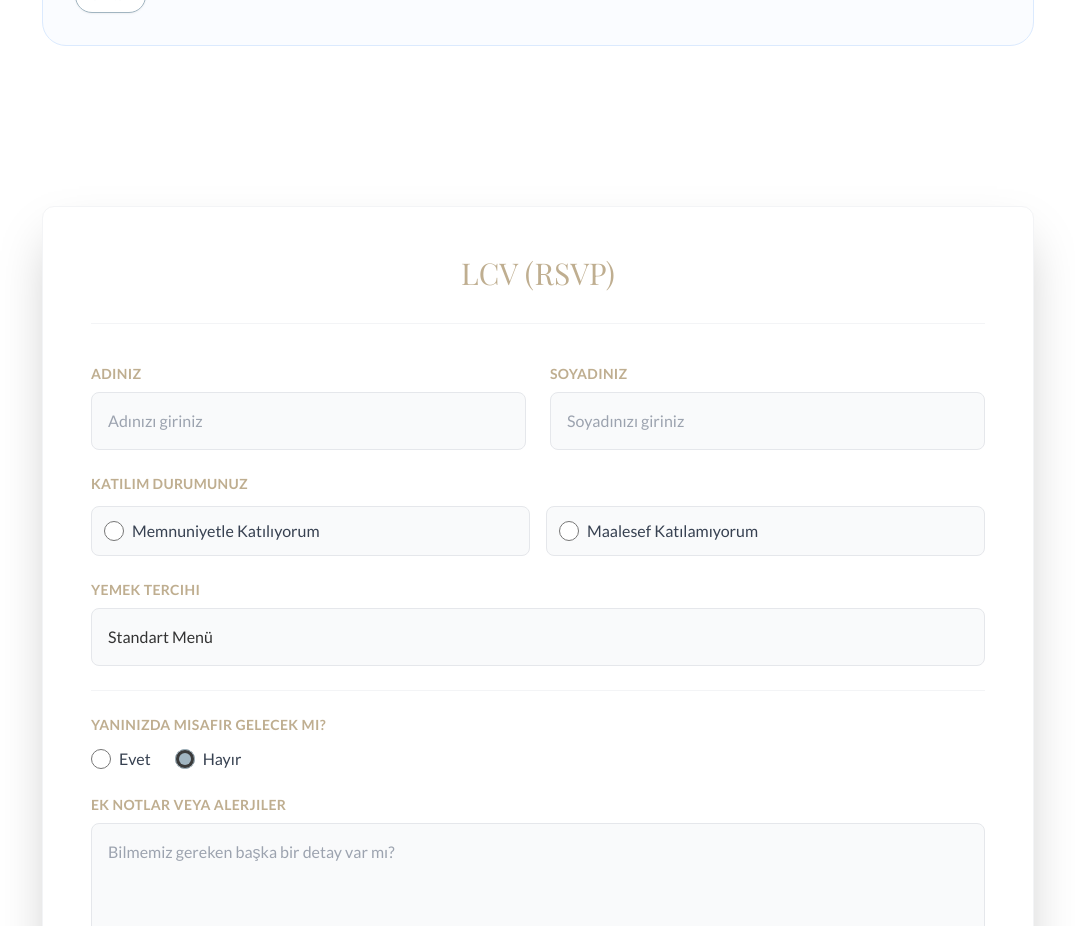
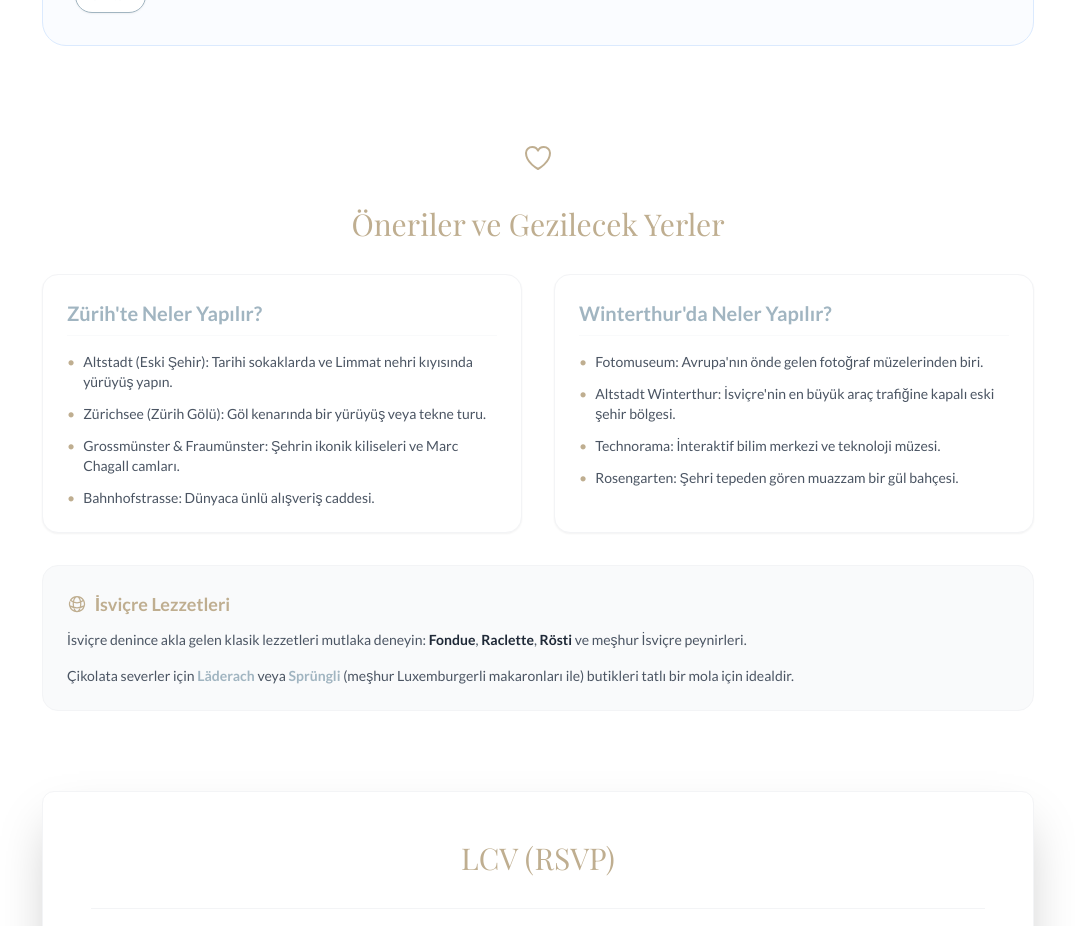
Before and after one commit to Ecomak/wedding, a React (Vite) app: page / in a window 1280 px wide. Shown: the part 1900-2826 px from the top of the page, without its empty margins (102-1177 px from the left). Built offline with nearby package versions, Linux system fonts and the light colour scheme; a web font is replaced by a local one.

Commit message:
Update App.tsx

```diff
--- a/App.tsx
+++ b/App.tsx
@@ -10,6 +10,7 @@ const App: React.FC = () => {
   const [lang, setLang] = useState<Language>('TR');
   const t = TRANSLATIONS[lang];
 
+  // Using a relative path starting with ./ is crucial for GitHub Pages subdirectories like /wedding/
   const mainImageUrl = `${import.meta.env.BASE_URL}IMG-20251214-WA0060~2.jpg`;
 
   return (
@@ -33,6 +34,7 @@ const App: React.FC = () => {
               alt="Emel & Onur"
               className="w-full h-auto rounded-xl object-cover aspect-[4/3] md:aspect-video"
               onError={(e) => {
+                // Fallback in case there is a typo in the repo filename (IMG vs MG)
                 const target = e.target as HTMLImageElement;
                 if (!target.src.includes('MG-')) {
                    target.src = target.src.replace('IMG-', 'MG-');
@@ -49,13 +51,53 @@ const App: React.FC = () => {
             </p>
           </section>
 
-          {/* Schedule Section - REMOVED */}
-          {false && (
-            <section id="schedule" className="text-center scroll-mt-24">
-              {/* ...Schedule content... */}
+          {/* Schedule Section */}
+          <section id="schedule" className="hidden text-center scroll-mt-24">
+             <div className="inline-block p-4 mb-4 rounded-full bg-gold-light/10 text-gold">
+              <svg xmlns="http://www.w3.org/2000/svg" fill="none" viewBox="0 0 24 24" strokeWidth={1.5} stroke="currentColor" className="w-8 h-8">
+                <path strokeLinecap="round" strokeLinejoin="round" d="M12 6v6h4.5m4.5 0a9 9 0 11-18 0 9 9 0 0118 0z" />
+              </svg>
+            </div>
+            <h2 className="text-3xl text-gold playfair mb-10">{t.scheduleTitle}</h2>
+
+            <div className="space-y-8 relative before:absolute before:inset-0 before:ml-5 before:-translate-x-px md:before:mx-auto md:before:translate-x-0 before:h-full before:w-0.5 before:bg-gradient-to-b before:from-transparent before:via-slate-200 before:to-transparent">
+
+              {/* Arrival */}
+              <div className="relative flex items-center justify-between md:justify-normal md:odd:flex-row-reverse group">
+                <div className="flex items-center justify-center w-10 h-10 rounded-full border border-white bg-[#A1B5C1] text-white shadow shrink-0 md:order-1 md:group-odd:-translate-x-1/2 md:group-even:translate-x-1/2">
+                  <span className="text-xs font-bold">13:30</span>
+                </div>
+                <div className="w-[calc(100%-4rem)] md:w-[calc(50%-2.5rem)] p-4 rounded border border-slate-100 bg-white shadow-sm text-left">
+                  <h3 className="font-bold text-gray-800">{t.arrivalTitle}</h3>
+                  <p className="text-sm text-gray-500">{t.arrivalText}</p>
+                </div>
+              </div>
+
+              {/* Celebration */}
+              <div className="relative flex items-center justify-between md:justify-normal md:odd:flex-row-reverse group">
+                <div className="flex items-center justify-center w-10 h-10 rounded-full border border-white bg-[#A1B5C1] text-white shadow shrink-0 md:order-1 md:group-odd:-translate-x-1/2 md:group-even:translate-x-1/2">
+                  <span className="text-xs font-bold">16:00</span>
+                </div>
+                <div className="w-[calc(100%-4rem)] md:w-[calc(50%-2.5rem)] p-4 rounded border border-slate-100 bg-white shadow-sm text-left">
+                  <h3 className="font-bold text-gray-800">{t.celebrationTitle}</h3>
+                  <p className="text-sm text-gray-500">Kulturhaus Villa Sträuli</p>
+                </div>
+              </div>
+
+
+              {/* Closing */}
+              <div className="relative flex items-center justify-between md:justify-normal md:odd:flex-row-reverse group">
+                <div className="flex items-center justify-center w-10 h-10 rounded-full border border-white bg-[#BFAE90] text-white shadow shrink-0 md:order-1 md:group-odd:-translate-x-1/2 md:group-even:translate-x-1/2">
+                  <span className="text-xs font-bold">23:30</span>
+                </div>
+                <div className="w-[calc(100%-4rem)] md:w-[calc(50%-2.5rem)] p-4 rounded border border-slate-100 bg-white shadow-sm text-left">
+                  <h3 className="font-bold text-gray-800">{t.closingTitle}</h3>
+                  <p className="text-sm text-gray-500">Kulturhaus Villa Sträuli</p>
+                </div>
+              </div>
+
+            </div>
           </section>
-          )}
-
 {/* Location Section */}
 <section id="location" className="text-center scroll-mt-24">
   <div className="inline-block p-4 mb-4 rounded-full bg-blue-50 text-[#A1B5C1]">
@@ -66,7 +108,9 @@ const App: React.FC = () => {
   </div>
   <h2 className="text-3xl text-gold playfair mb-8">{t.locationTitle}</h2>
 
+  {/* CHANGE: Swapped grid for flex + justify-center to center the single card */}
   <div className="flex justify-center mb-12 px-4">
+    {/* Winterthur Venue */}
     <div className="bg-white p-8 rounded-2xl border border-gray-100 shadow-sm flex flex-col justify-between text-left w-full max-w-md">
       <div>
         <h3 className="text-xl font-bold text-gray-800 mb-2">{t.venueWinterthurTitle}</h3>
@@ -86,6 +130,7 @@ const App: React.FC = () => {
     </div>
   </div>
 
+            {/* Transport Advice Section */}
             <div className="p-8 bg-blue-50/30 rounded-3xl border border-blue-100 text-left">
               <h3 className="text-xl font-bold text-[#A1B5C1] mb-4 flex items-center gap-3">
                 <svg xmlns="http://www.w3.org/2000/svg" fill="none" viewBox="0 0 24 24" strokeWidth={1.5} stroke="currentColor" className="w-6 h-6">
@@ -111,7 +156,72 @@ const App: React.FC = () => {
 
           {/* Attractions Section */}
           <section id="attractions" className="text-center scroll-mt-24">
-            {/* ...existing Attractions content... */}
+            <div className="inline-block p-4 mb-4 rounded-full bg-gold-light/10 text-gold">
+              <svg xmlns="http://www.w3.org/2000/svg" fill="none" viewBox="0 0 24 24" strokeWidth={1.5} stroke="currentColor" className="w-8 h-8">
+                <path strokeLinecap="round" strokeLinejoin="round" d="M21 8.25c0-2.485-2.099-4.5-4.688-4.5-1.935 0-3.597 1.126-4.312 2.733-.715-1.607-2.377-2.733-4.313-2.733C5.1 3.75 3 5.765 3 8.25c0 7.22 9 12 9 12s9-4.78 9-12z" />
+              </svg>
+            </div>
+            <h2 className="text-3xl text-gold playfair mb-8">{t.attractionsTitle}</h2>
+
+            <div className="grid grid-cols-1 md:grid-cols-2 gap-8 text-left">
+              {/* Zurich Suggestions */}
+              <div className="bg-white p-6 rounded-2xl border border-gray-100 shadow-sm">
+                <h3 className="text-xl font-bold text-[#A1B5C1] mb-4 border-b border-gray-50 pb-2">{t.zurichTitle}</h3>
+                <ul className="space-y-3">
+                  {t.zurichAttractions.map((item, idx) => (
+                    <li key={idx} className="text-gray-600 text-sm flex items-start gap-2">
+                      <span className="text-[#BFAE90]">•</span>
+                      {item}
+                    </li>
+                  ))}
+                </ul>
+              </div>
+
+              {/* Winterthur Suggestions */}
+              <div className="bg-white p-6 rounded-2xl border border-gray-100 shadow-sm">
+                <h3 className="text-xl font-bold text-[#A1B5C1] mb-4 border-b border-gray-50 pb-2">{t.winterthurTitle}</h3>
+                <ul className="space-y-3">
+                  {t.winterthurAttractions.map((item, idx) => (
+                    <li key={idx} className="text-gray-600 text-sm flex items-start gap-2">
+                      <span className="text-[#BFAE90]">•</span>
+                      {item}
+                    </li>
+                  ))}
+                </ul>
+              </div>
+            </div>
+
+            {/* Food Section */}
+            <div className="mt-8 p-6 bg-gray-50 rounded-2xl border border-gray-100 text-left">
+               <h3 className="text-lg font-bold text-[#BFAE90] mb-3 flex items-center gap-2">
+                 <svg xmlns="http://www.w3.org/2000/svg" fill="none" viewBox="0 0 24 24" strokeWidth={1.5} stroke="currentColor" className="w-5 h-5">
+                   <path strokeLinecap="round" strokeLinejoin="round" d="M12 21a9.004 9.004 0 008.716-6.747M12 21a9.004 9.004 0 01-8.716-6.747M12 21c2.485 0 4.5-4.03 4.5-9S14.485 3 12 3m0 18c-2.485 0-4.5-4.03-4.5-9S9.515 3 12 3m0 0a8.997 8.997 0 017.843 4.582M12 3a8.997 8.997 0 00-7.843 4.582m15.686 0A11.953 11.953 0 0112 10.5c-2.998 0-5.74-1.1-7.843-2.918m15.686 0A8.959 8.959 0 0121 12c0 .778-.099 1.533-.284 2.253m0 0A17.919 17.919 0 0112 16.5c-3.162 0-6.133-.815-8.716-2.247m0 0A9.015 9.015 0 013 12c0-.856.12-1.685.344-2.47" />
+                 </svg>
+                 {t.eatTitle}
+               </h3>
+               <div className="text-gray-600 text-sm space-y-4">
+                 <p>
+                   {lang === 'TR'
+                     ? 'İsviçre denince akla gelen klasik lezzetleri mutlaka deneyin: '
+                     : 'Don\'t miss out on these essential Swiss classics: '}
+                   <span className="font-bold text-gray-800">Fondue</span>,
+                   <span className="font-bold text-gray-800"> Raclette</span>,
+                   <span className="font-bold text-gray-800"> Rösti</span>
+                   {lang === 'TR' ? ' ve meşhur İsviçre peynirleri.' : ' and of course, famous Swiss cheeses.'}
+                 </p>
+                 <p>
+                   {lang === 'TR'
+                     ? 'Çikolata severler için '
+                     : 'For chocolate lovers, a visit to '}
+                   <span className="font-bold text-mountain">Läderach</span>
+                   {lang === 'TR' ? ' veya ' : ' or '}
+                   <span className="font-bold text-mountain">Sprüngli</span>
+                   {lang === 'TR'
+                     ? ' (meşhur Luxemburgerli makaronları ile) butikleri tatlı bir mola için idealdir.'
+                     : ' (try their famous Luxemburgerli macarons) boutiques is a must for a sweet break.'}
+                 </p>
+               </div>
+            </div>
           </section>
 
           {/* RSVP Card */}
```
Lines whose indentation alone changed are shown as unchanged.
